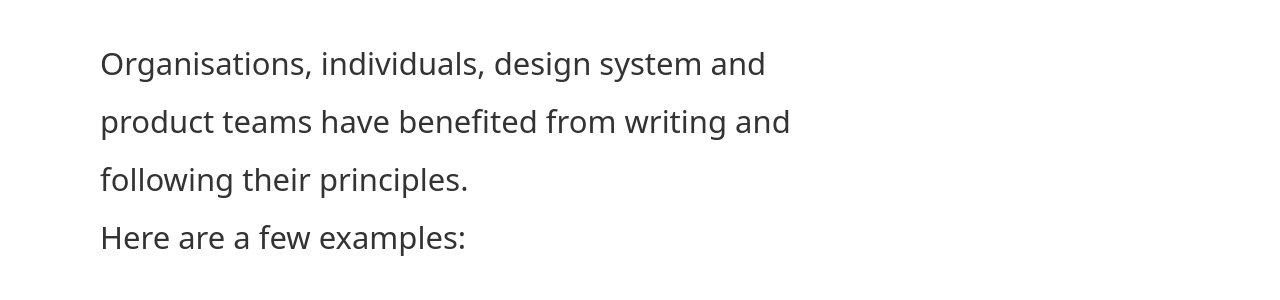
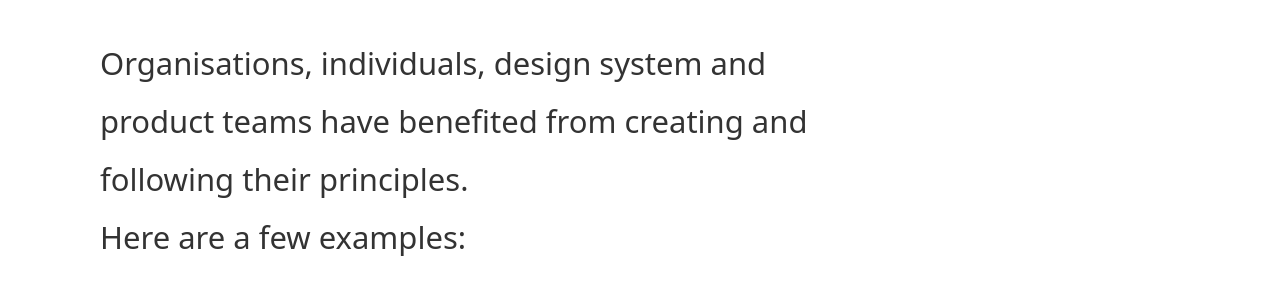
Before and after one commit to benbrignell/principles.design, a Jekyll site: the page built from index.html, in a window 1280 px wide and 900 px high, scrolled down 1647 px. Shown: the part 218-518 px from the top of the window. Built offline with Jekyll 4.4.1, drawn with Linux system fonts in a browser that asks for light colours; comment, search, counter and statistics services are not loaded.

Commit message:
rename writing to articles

```diff
--- a/_config.yml
+++ b/_config.yml
@@ -32,9 +32,9 @@
         permalink: /examples/:name
     components:
         output: false
-    writing:
+    articles:
         output: true
-        permalink: /writing/:name
+        permalink: /articles/:name
 
 defaults:
   - scope:
@@ -44,7 +44,7 @@
       layout: "example"
   - scope:
       path: ""
-      type: "writing"
+      type: "articles"
     values:
       layout: "page"
 
--- a/_layouts/book.html
+++ b/_layouts/book.html
@@ -4,7 +4,7 @@
 <div class="wrapper">
     <header class="post-header">
       <h1 class="post-title">{{ page.title }}</h1>
-      <p class="h3 mtn bold">I'm writing a book on design principles for release on paperback and eBook in 2019.</p>
+      <p class="h3 mtn bold">I'm creating a book on design principles for release on paperback and eBook in 2019.</p>
 
     </header>
 </div>
--- a/_layouts/home.html
+++ b/_layouts/home.html
@@ -16,7 +16,7 @@
 
         {% include info-block.html title="Why use them?" description="Applying design principles fosters a cohesive problem-solving approach, promoting efficiency, consistency and user-centricity." %}
 
-        {% include info-block.html title="Who uses them?" description="Organisations, individuals, design system and product teams have benefited from writing and following their principles.<br>Here are a few examples:" %}
+        {% include info-block.html title="Who uses them?" description="Organisations, individuals, design system and product teams have benefited from creating and following their principles.<br>Here are a few examples:" %}
       </div>
 
           {% include block-grid-featured.html%}
@@ -40,7 +40,7 @@
           <div class="wrapper">
             <div class="full">
               <h2 class="h3 bold" style="margin-bottom: 0;">Latest article</h2>
-              {% assign latest_article = site.writing | sort: "date" | last %}
+              {% assign latest_article = site.articles | sort: "date" | last %}
               {% if latest_article %}
                 <h3 class="arrow" style="margin-top: 0;"><a href="{{ latest_article.url }}" style="text-decoration: underline; color: #333; font-weight: normal;">{{ latest_article.title }}</a></h3>
               {% endif %}
```
Also changed, not shown: _articles/design-principles-vs-principles-of-design.md (renamed from _writing/design-principles-vs-principles-of-design.md).
